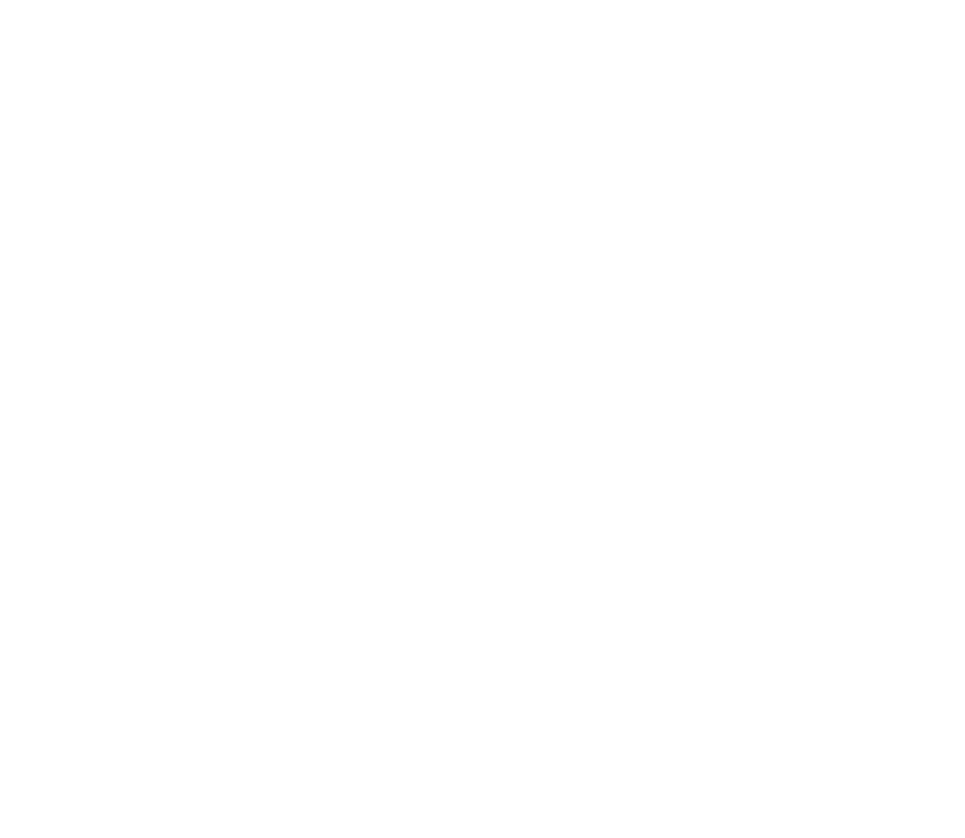
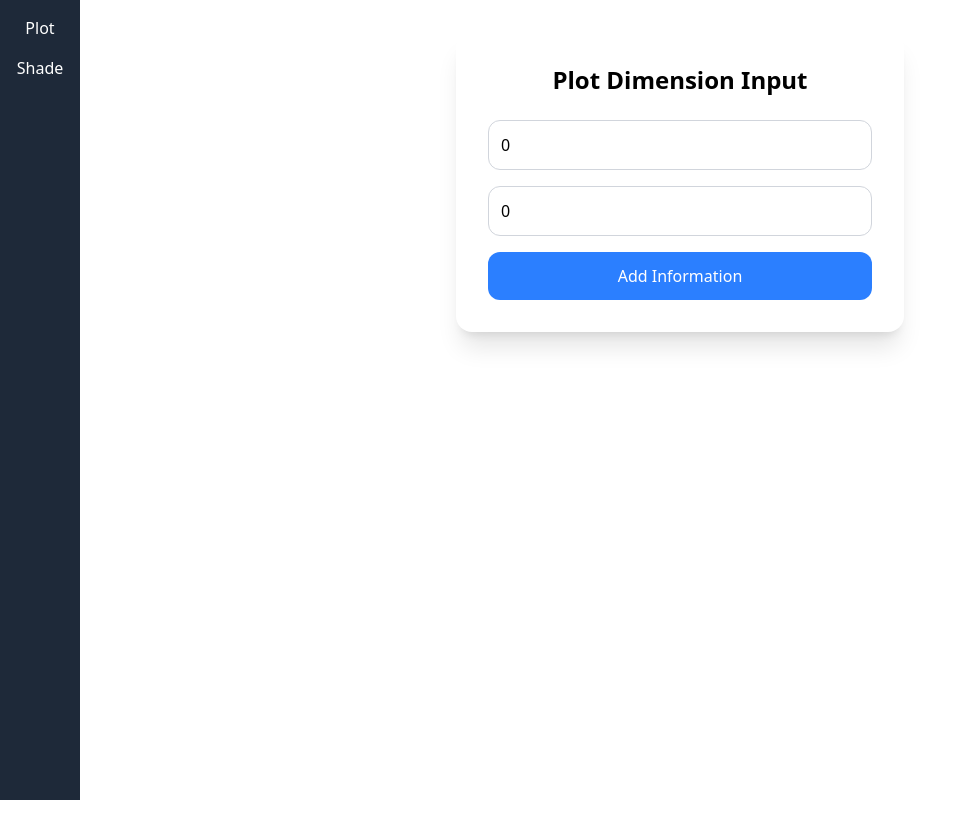
Before and after one commit to RishiDhimmar/shed-frontend, a React (Vite) app: page / in a window 1280 px wide. Shown: the top 838 px of the page, without its empty margins (0-965 px from the left). Before the commit the page ends 800 px from the top, so only its background shows below. Built offline with nearby package versions, Linux system fonts and the light colour scheme.

Commit message:
[FEAT] layout set

```diff
--- a/package.json
+++ b/package.json
@@ -15,6 +15,7 @@
     "@tailwindcss/vite": "^4.0.16",
     "@types/three": "^0.174.0",
     "mobx": "^6.13.7",
+    "mobx-react-lite": "^4.1.0",
     "react": "^19.0.0",
     "react-dom": "^19.0.0",
     "tailwindcss": "^4.0.16",
--- a/src/App.tsx
+++ b/src/App.tsx
@@ -1,9 +1,10 @@
-import React from "react";
 import ShadeCanvas from "./components/threeenv/ShadeCanvas";
+import { Layout } from "./components/threeenv/inputs/Layout";
 
 function App() {
   return (
     <div>
+      <Layout />
       <ShadeCanvas />
     </div>
   );
--- a/src/components/threeenv/ShadeCanvas.tsx
+++ b/src/components/threeenv/ShadeCanvas.tsx
@@ -1,12 +1,10 @@
 import { Canvas } from "@react-three/fiber";
-import React from "react";
 import ExperienceSetup from "./setUp/ExperienceSetup";
 
 function ShadeCanvas() {
   return (
     <div className="w-screen h-screen">
       <Canvas>
-
         <ExperienceSetup />
       </Canvas>
     </div>
--- /dev/null
+++ b/src/components/threeenv/inputs/Layout.tsx
@@ -0,0 +1,30 @@
+import { observer } from "mobx-react-lite";
+import { useState } from "react";
+import { PlotInput } from "./PlotInput";
+import { Shade } from "./Shade";
+
+export const Layout = observer(() => {
+  const [currentComponent, setCurrentComponent] = useState("plot");
+
+  return (
+    <div className="flex h-screen">
+      <div className="w-20 bg-gray-800 text-white flex flex-col items-center p-4">
+        <button
+          onClick={() => setCurrentComponent("plot")}
+          className="mb-4 hover:text-blue-300"
+        >
+          Plot
+        </button>
+        <button
+          onClick={() => setCurrentComponent("shade")}
+          className="hover:text-green-300"
+        >
+          Shade
+        </button>
+      </div>
+      <div className="flex-1 p-8">
+        {currentComponent === "plot" ? <PlotInput /> : <Shade />}
+      </div>
+    </div>
+  );
+});
--- /dev/null
+++ b/src/components/threeenv/inputs/PlotInput.tsx
@@ -0,0 +1,44 @@
+import { observer } from "mobx-react-lite";
+import { useState } from "react";
+import plotStore from "../../../stores/BasePlotStore";
+
+export const PlotInput = observer(() => {
+  const [length, setLength] = useState(0);
+  const [width, setWidth] = useState(0);
+
+  const handleSubmit = (e: React.FormEvent) => {
+    e.preventDefault();
+    plotStore.setWidth(width);
+    plotStore.setHeight(length);
+  };
+
+  return (
+    <div className="bg-white p-8 rounded-2xl shadow-xl w-full max-w-md mx-auto">
+      <h1 className="text-2xl font-bold mb-6 text-center">
+        Plot Dimension Input
+      </h1>
+      <form onSubmit={handleSubmit} className="space-y-4">
+        <input
+          type="number"
+          placeholder="Length of plot (in meters)"
+          value={length}
+          onChange={(e) => setLength(Number(e.target.value))}
+          className="w-full p-3 rounded-xl border border-gray-300 focus:outline-none focus:ring-2 focus:ring-blue-400"
+        />
+        <input
+          type="number"
+          placeholder="Width of plot (in meters)"
+          value={width}
+          onChange={(e) => setWidth(Number(e.target.value))}
+          className="w-full p-3 rounded-xl border border-gray-300 focus:outline-none focus:ring-2 focus:ring-blue-400"
+        />
+        <button
+          type="submit"
+          className="w-full bg-blue-500 text-white p-3 rounded-xl hover:bg-blue-600 transition"
+        >
+          Add Information
+        </button>
+      </form>
+    </div>
+  );
+});
--- /dev/null
+++ b/src/components/threeenv/inputs/Shade.tsx
@@ -0,0 +1,15 @@
+import { observer } from "mobx-react-lite";
+import plotStore from "../../../stores/BasePlotStore";
+
+export const Shade = observer(() => {
+  return (
+    <div className="bg-gradient-to-br from-green-200 to-blue-300 p-8 rounded-2xl shadow-xl w-full max-w-md mx-auto text-center">
+      <h1 className="text-3xl font-bold mb-4">Shade Component</h1>
+      <p className="text-lg mb-2">Length: {plotStore.height} meters</p>
+      <p className="text-lg mb-4">Width: {plotStore.width} meters</p>
+      <p className="text-xl font-semibold">
+        Configure your shade settings here.
+      </p>
+    </div>
+  );
+});
--- a/src/stores/BasePlotStore.ts
+++ b/src/stores/BasePlotStore.ts
@@ -1,5 +1,30 @@
+import { makeAutoObservable } from "mobx";
+
 interface BasePlotStore {
-    width: number;
-    height: number;
-   points: number[];
+  width: number;
+  height: number;
+  points: number[];
 }
+
+class PlotStore implements BasePlotStore {
+  width = 0;
+  height = 0;
+  points: number[] = [];
+
+  constructor() {
+    makeAutoObservable(this);
+  }
+
+  setWidth(width: number) {
+    this.width = width;
+    console.log(this.width);
+  }
+
+  setHeight(height: number) {
+    this.height = height;
+    console.log(this.height);
+  }
+}
+
+const plotStore = new PlotStore();
+export default plotStore;
```
Also changed, not shown: 1 other file (tests, documents, lock files or other folders).
